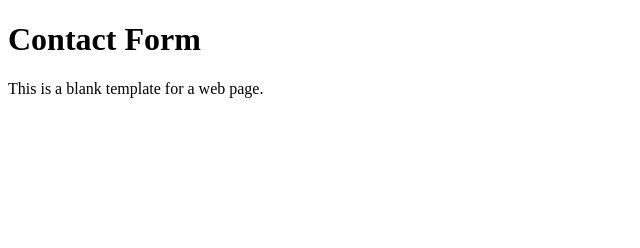
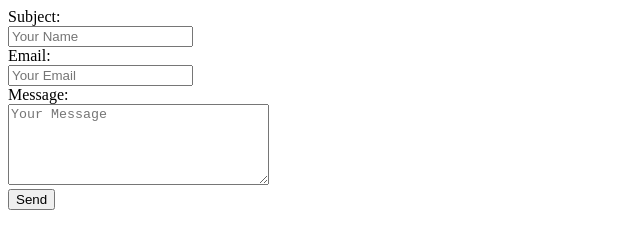
Before and after one commit to chairmanmow/chairmanmow.github.io, a plain HTML site: page contact_form.html in a window 1280 px wide. Shown: the whole page, without its empty margins (0-640 px from the left). Drawn offline with Linux system fonts and the light colour scheme.

Commit message:
Update contact_form.html

```diff
--- a/contact_form.html
+++ b/contact_form.html
@@ -1,13 +1,19 @@
 <!DOCTYPE html>
-<html>
+<html lang="en">
 <head>
-
+  <meta charset="UTF-8">
+  <meta name="viewport" content="width=device-width, initial-scale=1.0">
+  <title>Contact Form</title>
 </head>
 <body>
-
-  <h1>Contact Form</h1>
-
-  <p>This is a blank template for a web page.</p>
-
+  <form action="mailto:logo.lutes2l@icloud.com" method="get" enctype="text/plain">
+    Subject:<br>
+    <input type="text" name="subject" placeholder="Your Name"><br>
+    Email:<br>
+    <input type="email" name="email" placeholder="Your Email"><br>
+    Message:<br>
+    <textarea name="body" rows="5" cols="30" placeholder="Your Message"></textarea><br>
+    <input type="submit" value="Send">
+  </form>
 </body>
 </html>
```
